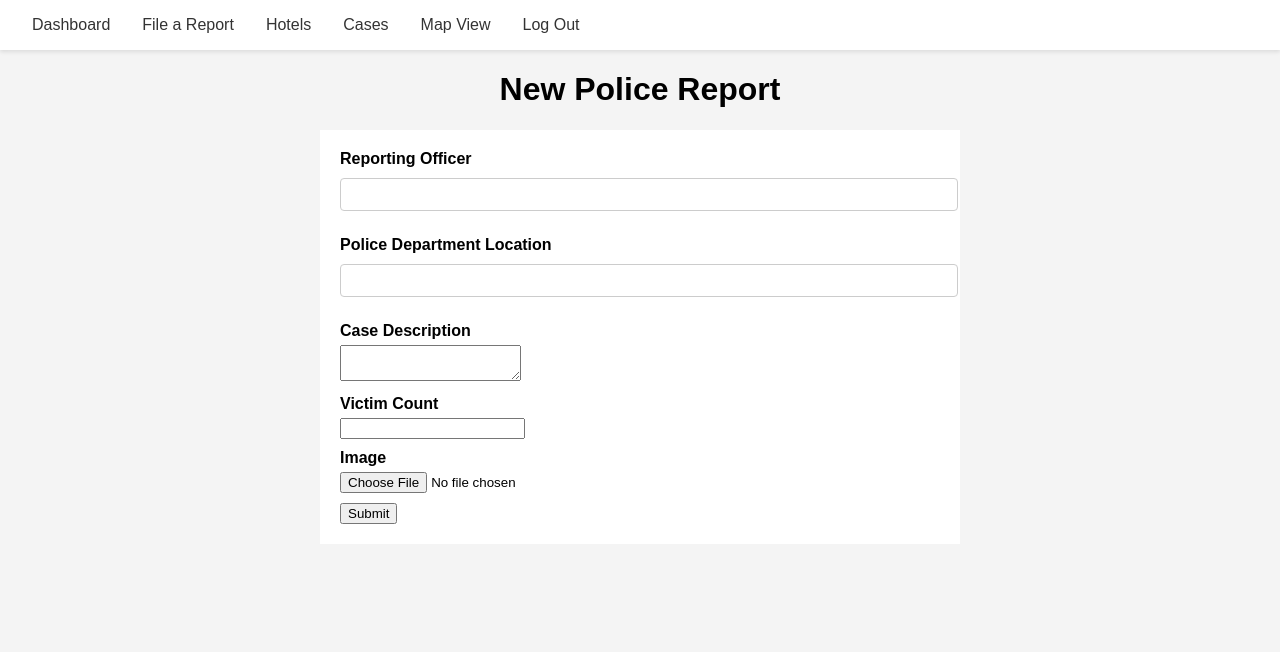
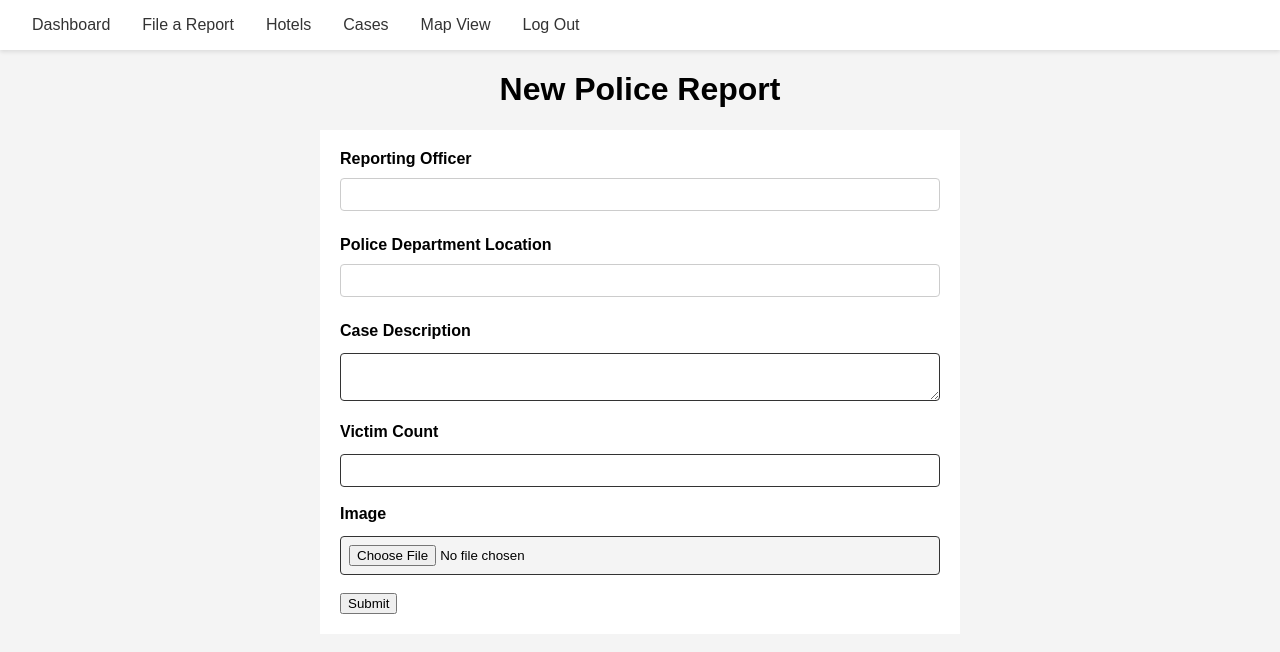
Before and after one commit to YashviDesaii/CMPE295_Master-s_Project, a React (Create React App) app in the folder frontend/: page /police-report in a window 1280 px wide. Shown: the top 652 px of the page. Built offline with nearby package versions, Linux system fonts and the light colour scheme.

Commit message:
added css for the files report page

```diff
--- a/frontend/src/PoliceReport.css
+++ b/frontend/src/PoliceReport.css
@@ -67,3 +67,25 @@ body {
       width: 95%;
     }
   }
+  /* Universal selector for all inputs within .police-reporting class */
+.police-reporting input,
+.police-reporting select,
+.police-reporting textarea {
+  width: 100%; /* Ensures full width within form group */
+  padding: 8px; /* Comfortable padding */
+  margin: 8px 0; /* Standard margin for top and bottom */
+  border: 1px solid #333; /* Standardized dark border for visibility */
+  border-radius: 4px; /* Rounded corners for aesthetics */
+  box-sizing: border-box; /* Ensures padding does not affect width */
+}
+
+/* Specific styles for file input for visual consistency */
+.police-reporting input[type='file'] {
+  background-color: #f4f4f4; /* Lighter background to distinguish from other inputs */
+  cursor: pointer; /* Indicates that this is an interactive element */
+}
+
+/* Ensure that number inputs (like victim count) are included */
+.police-reporting input[type='number'] {
+  /* Same styling as other inputs; add any specific styles for number inputs here if needed */
+}
```
